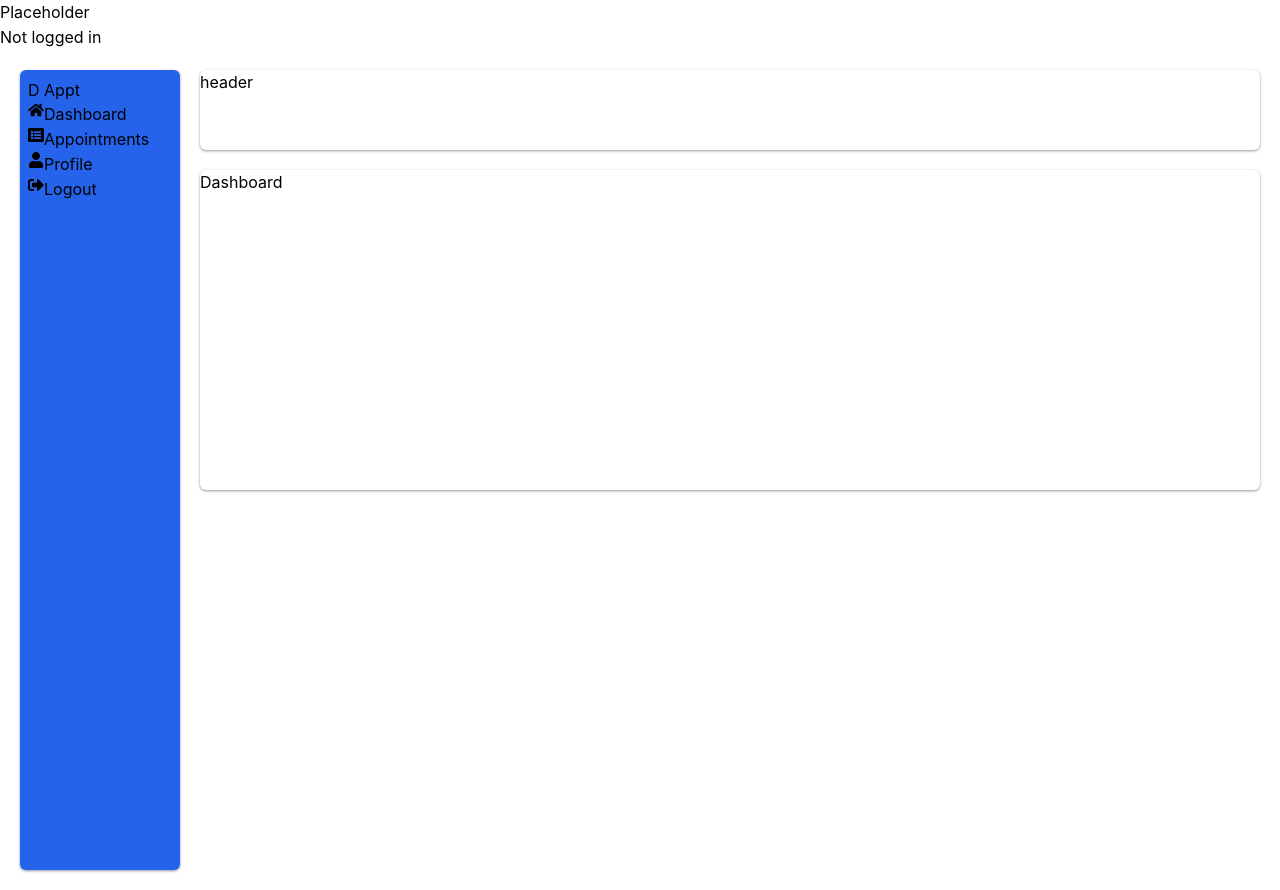
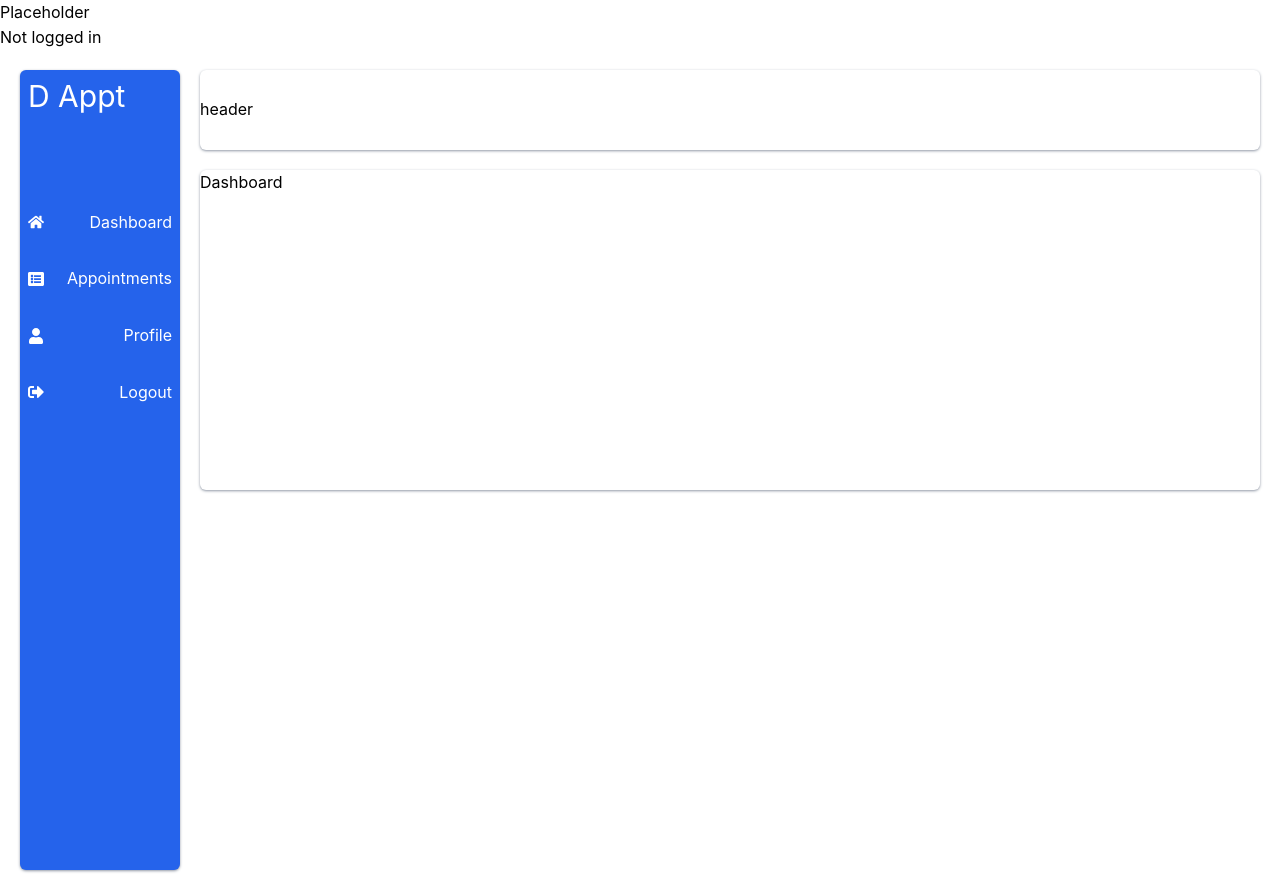
Before and after one commit to siegefried/doctor-appointment, a React (Vite) app in the folder frontend/: page / in a window 1280 px wide. Built offline with nearby package versions, Linux system fonts and the light colour scheme; no server answers.

Commit message:
feat: styled nav bar

```diff
--- a/frontend/src/components/SideBar.jsx
+++ b/frontend/src/components/SideBar.jsx
@@ -27,13 +27,13 @@ const Sidebar = () => {
 
   return (
     <div className="p-2 sidebar rounded-md shadow shadow-gray-400 bg-blue-600 mr-5 min-h-screen min-w-40">
-      <h1>D Appt</h1>
+      <h1 className="text-white text-3xl mb-24">D Appt</h1>
       <div className="menu">
         {menu.map((item) => (
           <Link to={item.link} key={item.name}>
-            <div className="flex">
-              <div className="menu-icon">{item.icon}</div>
-              <div className="menu-item">{item.name}</div>
+            <div className="flex items-center justify-between mt-8 rounded-md hover:bg-blue-400">
+              <div className="menu-icon text-white">{item.icon}</div>
+              <div className="menu-item text-white">{item.name}</div>
             </div>
           </Link>
         ))}
--- a/frontend/src/contexts/LoginContext.jsx
+++ b/frontend/src/contexts/LoginContext.jsx
@@ -2,7 +2,7 @@ import { createContext, useContext } from "react";
 import { useQuery } from "@tanstack/react-query";
 import { validateToken } from "../services/userService";
 
-const LoginContext = createContext(false);
+const LoginContext = createContext(undefined);
 
 export const LoginContextProvider = ({ children }) => {
   const { isError } = useQuery({
--- a/frontend/src/layouts/Layout.jsx
+++ b/frontend/src/layouts/Layout.jsx
@@ -9,8 +9,12 @@ const Layout = ({ children }) => {
       <div className="flex">
         <Sidebar />
         <div className="content w-full">
-          <div className="header bg-white rounded-md shadow shadow-gray-400 mb-5 min-h-20 w-full">header</div>
-          <div className="body bg-white rounded-md shadow shadow-gray-400 min-h-80 w-full">{children}</div>
+          <div className="flex items-center justify-between header bg-white rounded-md shadow shadow-gray-400 mb-5 min-h-20 w-full">
+            header
+          </div>
+          <div className="body bg-white rounded-md shadow shadow-gray-400 min-h-80 w-full">
+            {children}
+          </div>
         </div>
       </div>
     </div>
```
Lines whose indentation alone changed are shown as unchanged.
